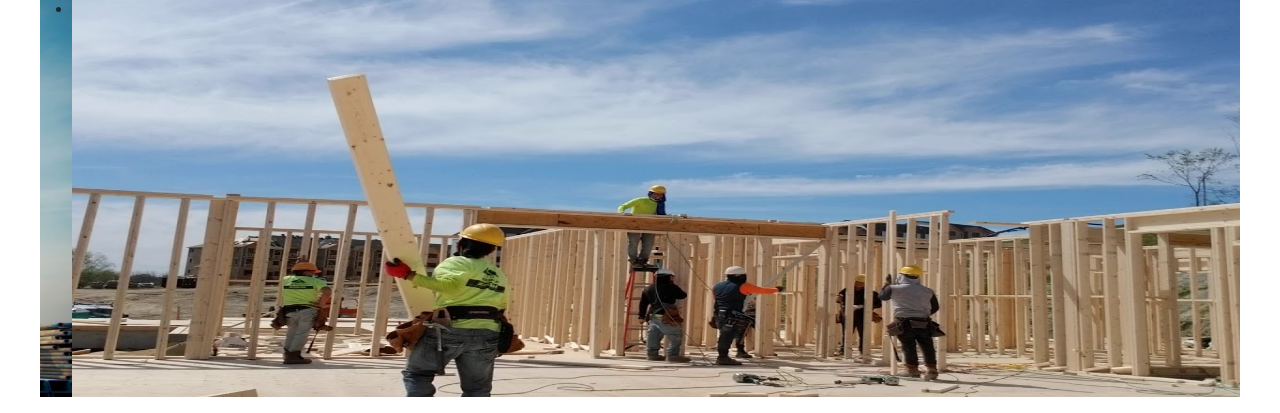
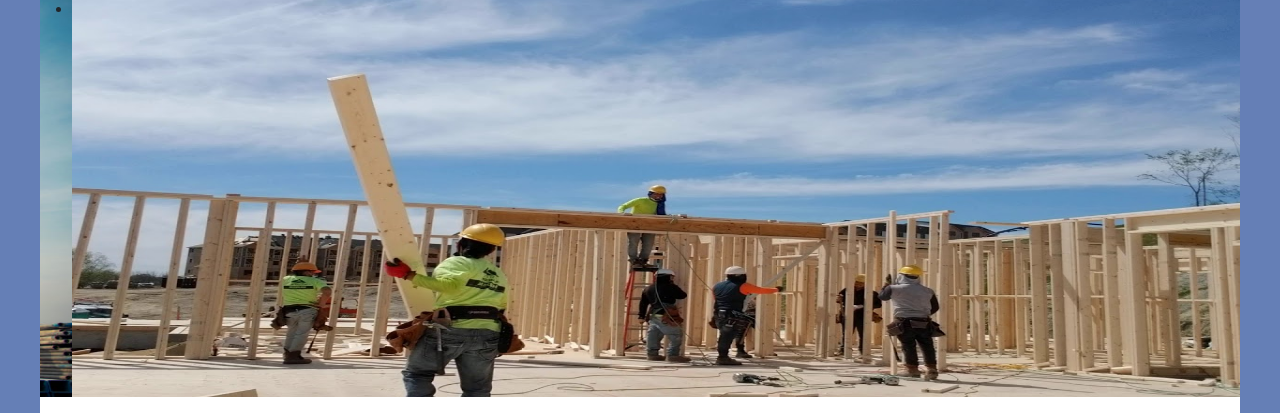
Before and after one commit to vicentefandejuanmechada/visantest, a plain HTML site: page index.html in a window 1280 px wide. Shown: the part 119-532 px from the top of the page. Drawn offline with nearby package versions, Linux system fonts and the light colour scheme; a script that the page names is missing.

Commit message:
Update style.css

```diff
--- a/css/style.css
+++ b/css/style.css
@@ -9,7 +9,7 @@ body{
     657fb6
     #6495ed;
   */
-    background-color:white;
+    background-color: #657fb6;
 
 }
 #imgprincipal {
```
